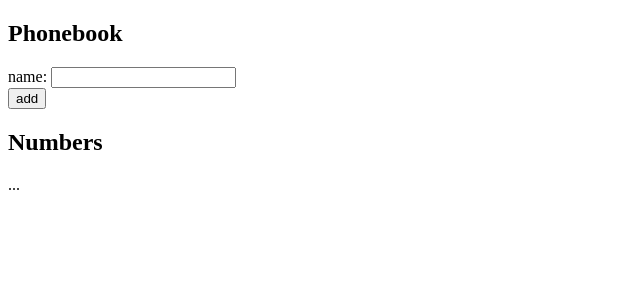
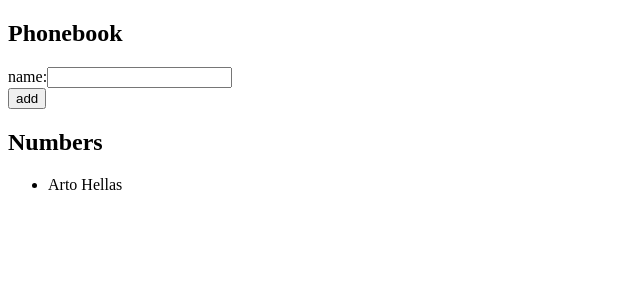
Before and after one commit to joeygroves/full-stack-open, a React (Vite) app in the folder part2/phonebook/: page / in a window 1280 px wide. Shown: the top 300 px of the page, without its empty margins (0-640 px from the left). Built offline with nearby package versions, Linux system fonts and the light colour scheme.

Commit message:
finished exercise 2.6

```diff
--- a/part2/phonebook/src/App.jsx
+++ b/part2/phonebook/src/App.jsx
@@ -6,19 +6,45 @@ const App = () => {
   ])
   const [newName, setNewName] = useState('')
 
+  const addName = (event) => {
+    event.preventDefault()
+    console.log('button clicked', event.target)
+    const nameObject = {
+      name: newName
+    }
+
+    setPersons(persons.concat(nameObject))
+    setNewName('')
+  }
+
+  const handleNameChange = (event) => {
+    console.log(event.target.value)
+    setNewName(event.target.value)
+  }
+
   return (
     <div>
       <h2>Phonebook</h2>
-      <form>
+      <form onSubmit={addName}>
         <div>
-          name: <input />
+          name:
+          <input
+            value={newName}
+            onChange={handleNameChange}
+          />
         </div>
         <div>
           <button type="submit">add</button>
         </div>
       </form>
       <h2>Numbers</h2>
-      ...
+      <ul>
+        {persons.map(person =>
+          <li key={person.name}>
+            {person.name}
+          </li>
+        )}
+      </ul>
     </div>
   )
 }
```
